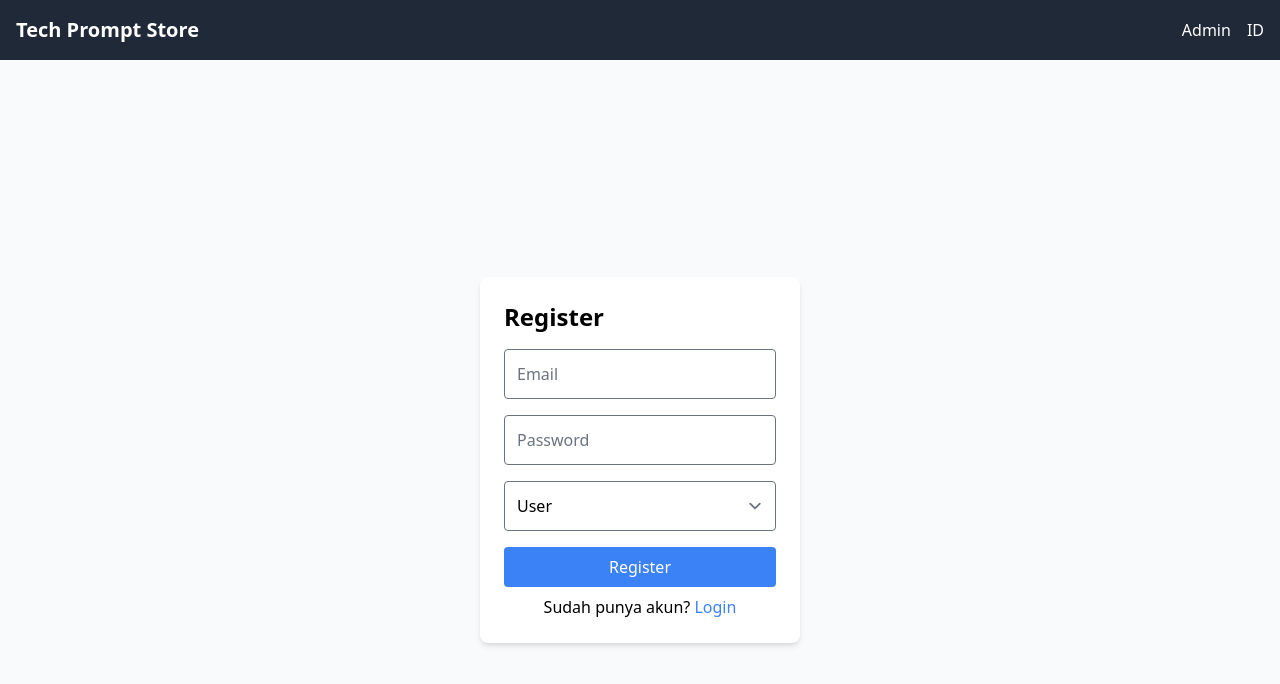
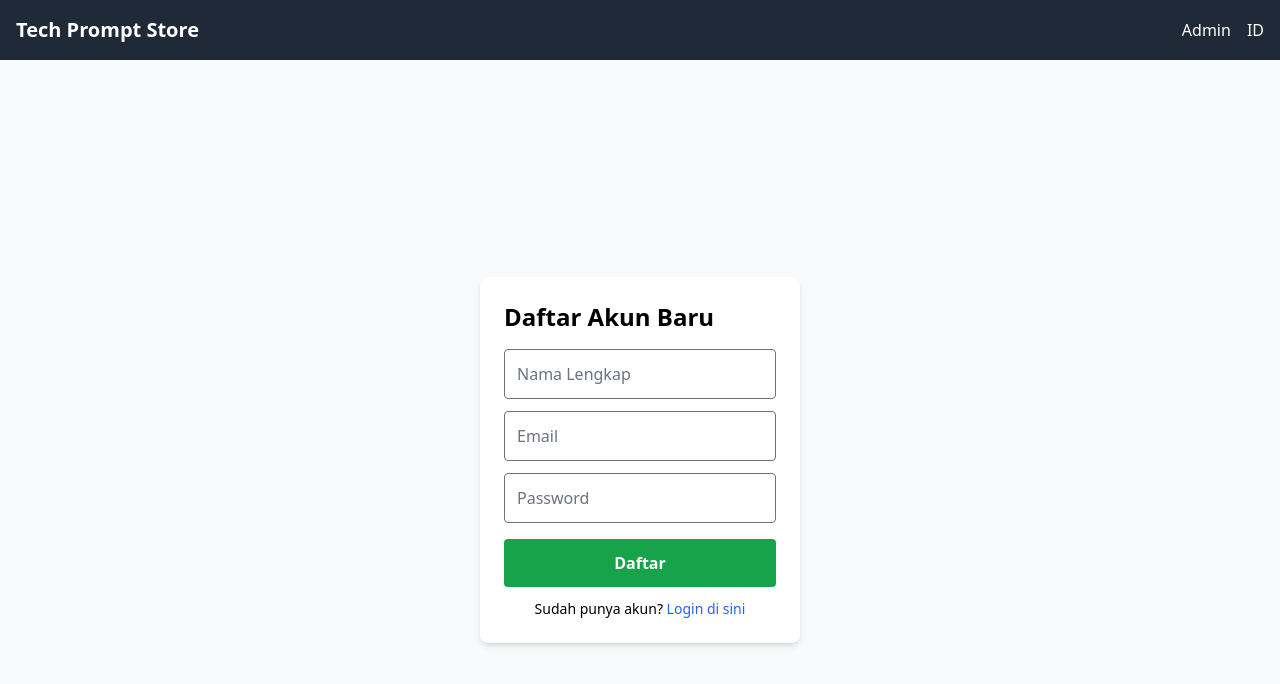
Before and after one commit to chafis1221-oss/Apps, a React (Vite) app in the folder frontend/: page /register in a window 1280 px wide. Shown: the top 684 px of the page. Built offline with nearby package versions, Linux system fonts and the light colour scheme.

Commit message:
Enhance registration form with name input and updates
Updated the registration form to include a name field and modified the submission logic. Changed the button styles and text to improve user experience.

```diff
--- a/frontend/src/pages/Register.jsx
+++ b/frontend/src/pages/Register.jsx
@@ -1,38 +1,69 @@
 import { useState } from 'react';
 import { useTranslation } from 'react-i18next';
-import { useNavigate, Link } from 'react-router-dom';
+import { useNavigate } from 'react-router-dom';
 import axios from 'axios';
 
 const Register = () => {
   const { t } = useTranslation();
   const [email, setEmail] = useState('');
   const [password, setPassword] = useState('');
-  const [role, setRole] = useState('user');
+  const [name, setName] = useState('');
   const navigate = useNavigate();
 
   const handleSubmit = async (e) => {
     e.preventDefault();
     try {
-      const res = await axios.post('https://apps-8wf5.onrender.com/api/register', { email, password, role });
-      localStorage.setItem('token', res.data.token);
-      navigate('/');
+      await axios.post('https://apps-8wf5.onrender.com/api/register', {
+        name,
+        email,
+        password
+      });
+      alert('Register berhasil! Silakan login.');
+      navigate('/login');
     } catch (err) {
-      alert('Error: ' + err.response?.data?.error);
+      alert('Register gagal: ' + (err.response?.data?.error || 'Coba lagi'));
     }
   };
 
   return (
     <div className="min-h-screen flex items-center justify-center bg-gray-50">
       <form onSubmit={handleSubmit} className="bg-white p-6 rounded-lg shadow-md w-80">
-        <h2 className="text-2xl font-bold mb-4">{t('register.title')}</h2>
-        <input type="email" placeholder="Email" value={email} onChange={(e) => setEmail(e.target.value)} className="w-full p-3 border rounded mb-4" required />
-        <input type="password" placeholder="Password" value={password} onChange={(e) => setPassword(e.target.value)} className="w-full p-3 border rounded mb-4" required />
-        <select value={role} onChange={(e) => setRole(e.target.value)} className="w-full p-3 border rounded mb-4">
-          <option value="user">User</option>
-          <option value="admin">Admin</option>
-        </select>
-        <button type="submit" className="w-full bg-blue-500 text-white py-2 rounded">Register</button>
-        <p className="mt-2 text-center">Sudah punya akun? <Link to="/login" className="text-blue-500">Login</Link></p>
+        <h2 className="text-2xl font-bold mb-4">Daftar Akun Baru</h2>
+
+        <input
+          type="text"
+          placeholder="Nama Lengkap"
+          value={name}
+          onChange={(e) => setName(e.target.value)}
+          className="w-full p-3 border rounded mb-3"
+          required
+        />
+
+        <input
+          type="email"
+          placeholder="Email"
+          value={email}
+          onChange={(e) => setEmail(e.target.value)}
+          className="w-full p-3 border rounded mb-3"
+          required
+        />
+
+        <input
+          type="password"
+          placeholder="Password"
+          value={password}
+          onChange={(e) => setPassword(e.target.value)}
+          className="w-full p-3 border rounded mb-4"
+          required
+        />
+
+        <button type="submit" className="w-full bg-green-600 text-white py-3 rounded font-bold hover:bg-green-700">
+          Daftar
+        </button>
+
+        <p className="mt-3 text-center text-sm">
+          Sudah punya akun? <a href="/login" className="text-blue-600">Login di sini</a>
+        </p>
       </form>
     </div>
   );
```
